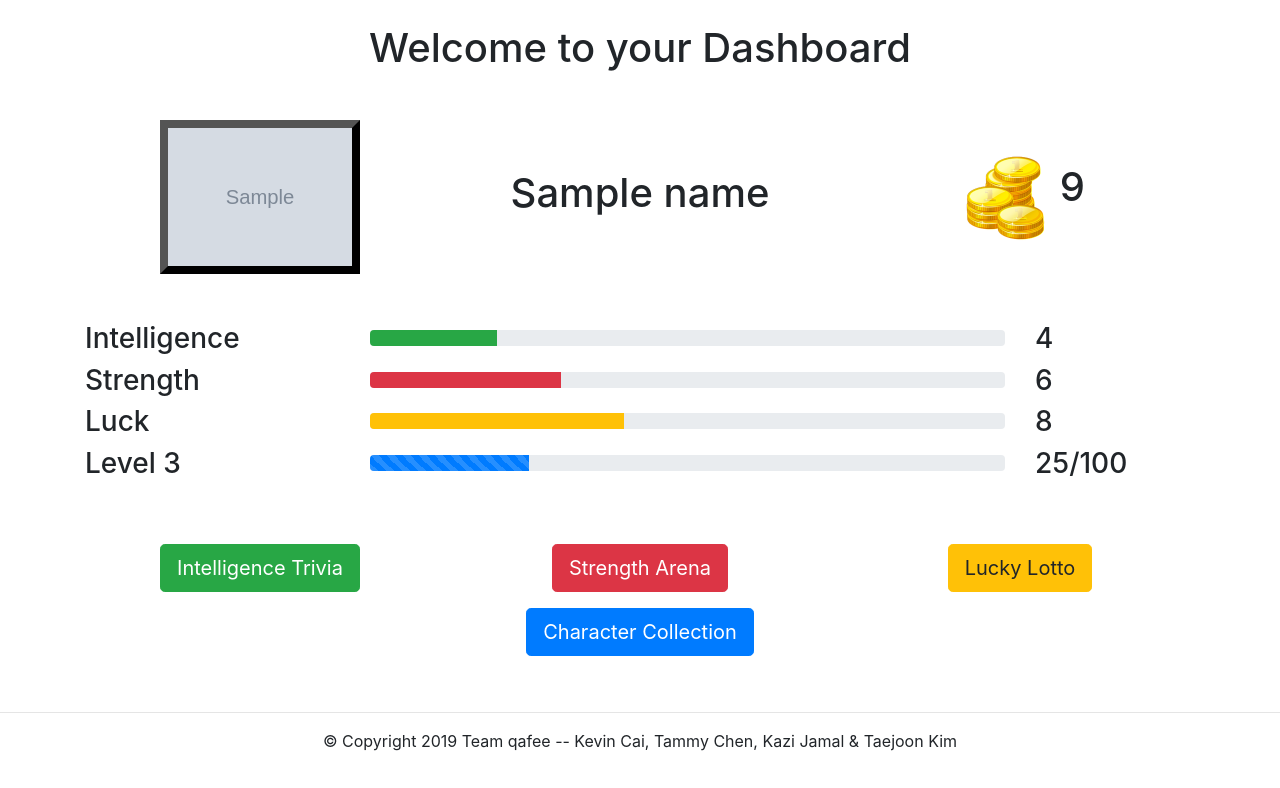
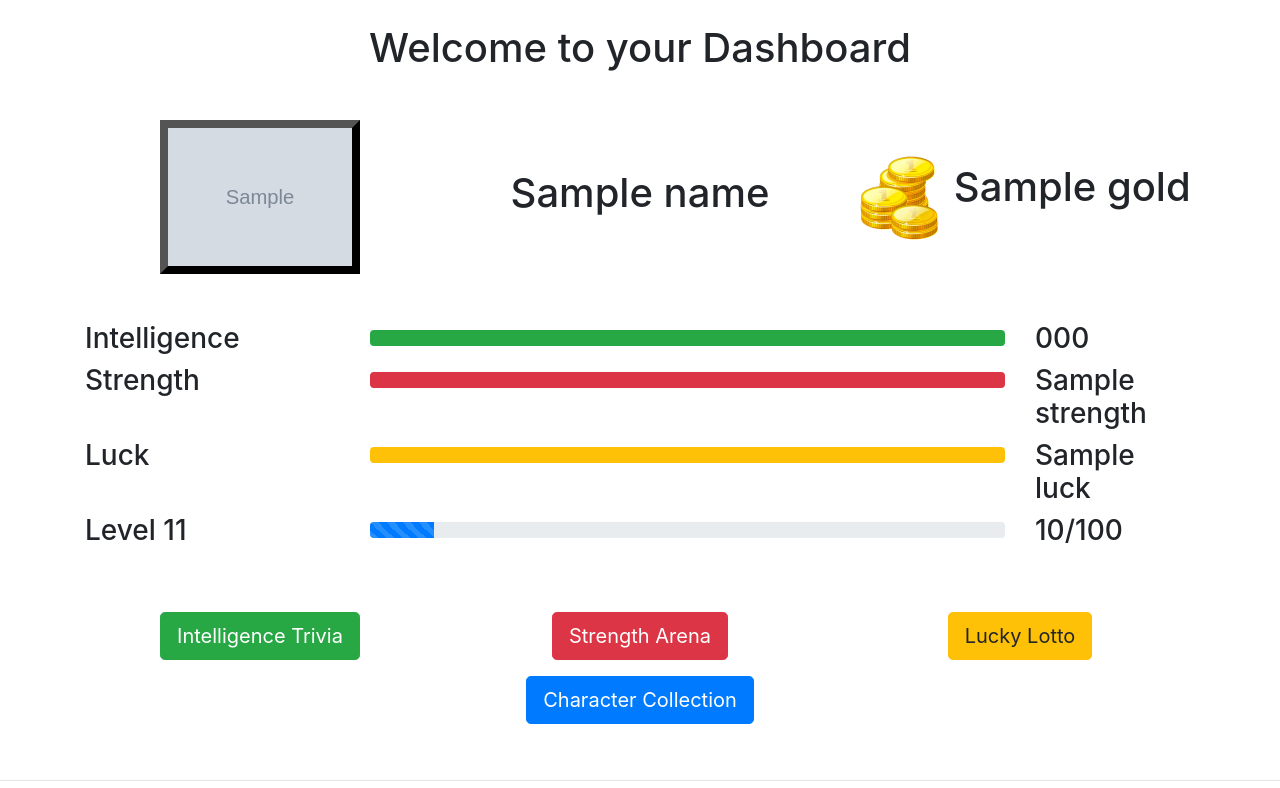
Before and after one commit to Kevin16777216/qafee__caiK-chenT-jamalK-kimT, a Flask app: template templates/dashboard.html in a window 1280 px wide. Shown: the part 56-844 px from the top of the page. Before the commit the page ends 807 px from the top, so only its background shows below. Run offline with Flask 2, Linux system fonts and the light colour scheme; the template is opened without the code that fills it: most values are stand-ins (such as "Sample title", 1, 10 or a date in 2020); grey boxes marked "Sample" are stand-in pictures; some libraries are stand-ins or nearby versions.

Commit message:
added jinja for stats to dashboard.html

```diff
--- a/app.py
+++ b/app.py
@@ -101,9 +101,7 @@ def dashboard():
     if not "userID" in session:
         return redirect(url_for('login'))
     user = dbfunctions.getUser(c,str(session['userID']))
-    charName = user[4]
-    charPic = user[5]
-    return render_template('dashboard.html',name = charName, image = charPic)
+    return render_template('dashboard.html', name = user[4], image = user[5], xp = user[6], strength = user[7], intelligence = user[8], luck = user[9], gold = user[10])
 
 @app.route("/trivia")
 def trivia():
--- a/doc/devlog.txt
+++ b/doc/devlog.txt
@@ -63,3 +63,6 @@ commpletely ignore their problems. To avoid these common pitfalls, we aim to:
   - Have someone else in the group look over the code you wrote, then show it to another member
   - Always talk about new ideas with everyone else first, and ask for their feedback, even if you think it's not worth discussing.
   - Not to get too attached to code because it can lead to errors that never get revealed to the rest of the group.
+
+jamalK -- 2019-11-21 12:29
+Added jinja to dashboard.html to display character stats from database.
--- a/templates/dashboard.html
+++ b/templates/dashboard.html
@@ -22,7 +22,7 @@
     </div>
     <div class="col-sm my-auto">
       <img class="d-inline" src="/static/gold.png" width="100" alt="gold">
-      <h1 class="d-inline">9</h1>
+      <h1 class="d-inline">{{ gold }}</h1>
     </div>
   </div>
 </div>
@@ -34,11 +34,11 @@
     </div>
     <div class="col-sm-7 pt-2">
       <div class="progress">
-	<div class="progress-bar bg-success" role="progressbar" style="width: 20%" aria-valuenow="4" aria-valuemin="0" aria-valuemax="20"></div>
+	<div class="progress-bar bg-success" role="progressbar" style="width: {{ intelligence/20*100 }}%" aria-valuenow="{{ intelligence }}" aria-valuemin="0" aria-valuemax="20"></div>
       </div>
     </div>
     <div class="col-sm-2">
-      <h3>4</h3>
+      <h3>{{ intelligence }}</h3>
     </div>
   </div>
   <div class="row">
@@ -47,11 +47,11 @@
     </div>
     <div class="col-sm-7 pt-2">
       <div class="progress">
-	<div class="progress-bar bg-danger" role="progressbar" style="width: 30%" aria-valuenow="6" aria-valuemin="0" aria-valuemax="20"></div>
+	<div class="progress-bar bg-danger" role="progressbar" style="width: {{ strength/20*100 }}%" aria-valuenow="{{ strength }}" aria-valuemin="0" aria-valuemax="20"></div>
       </div>
     </div>
     <div class="col-sm-2">
-      <h3>6</h3>
+      <h3>{{ strength }}</h3>
     </div>
   </div>
   <div class="row">
@@ -60,24 +60,24 @@
     </div>
     <div class="col-sm-7 pt-2">
       <div class="progress">
-	<div class="progress-bar bg-warning" role="progressbar" style="width: 40%" aria-valuenow="8" aria-valuemin="0" aria-valuemax="20"></div>
+	<div class="progress-bar bg-warning" role="progressbar" style="width: {{ luck/20*100 }}%" aria-valuenow="{{ luck }}" aria-valuemin="0" aria-valuemax="20"></div>
       </div>
     </div>
     <div class="col-sm-2">
-      <h3>8</h3>
+      <h3>{{ luck }}</h3>
     </div>
   </div>
   <div class="row">
     <div class="col-sm-3">
-      <h3>Level 3</h3>
+      <h3>Level {{ (xp/100 + 1) | int }}</h3>
     </div>
     <div class="col-sm-7 pt-2">
       <div class="progress">
-	<div class="progress-bar bg-primary progress-bar-striped" role="progressbar" style="width: 25%" aria-valuenow="25" aria-valuemin="0" aria-valuemax="100"></div>
+	<div class="progress-bar bg-primary progress-bar-striped" role="progressbar" style="width: {{ (xp%100) | int }}%" aria-valuenow="{{ (xp%100) | int}}" aria-valuemin="0" aria-valuemax="100"></div>
       </div>
     </div>
     <div class="col-sm-2">
-      <h3>25/100</h3>
+      <h3>{{ xp%100 }}/100</h3>
     </div>
   </div>
 </div>
--- a/templates/lotto.html
+++ b/templates/lotto.html
@@ -15,7 +15,7 @@
 
 <div id="lotto" class="my-5 container text-center">
   <div class="alert alert-danger" role="alert">
-    <h1>🎰 🎰 🎰 BIG WIN 🎰 🎰 🎰</h1>
+    <h1 class="font-weight-bold">🎰 🎰 🎰 BIG WIN 🎰 🎰 🎰</h1>
   </div>
   <div class="row">
     <div class="col-sm">
```
Also changed, not shown: rammm.db.
